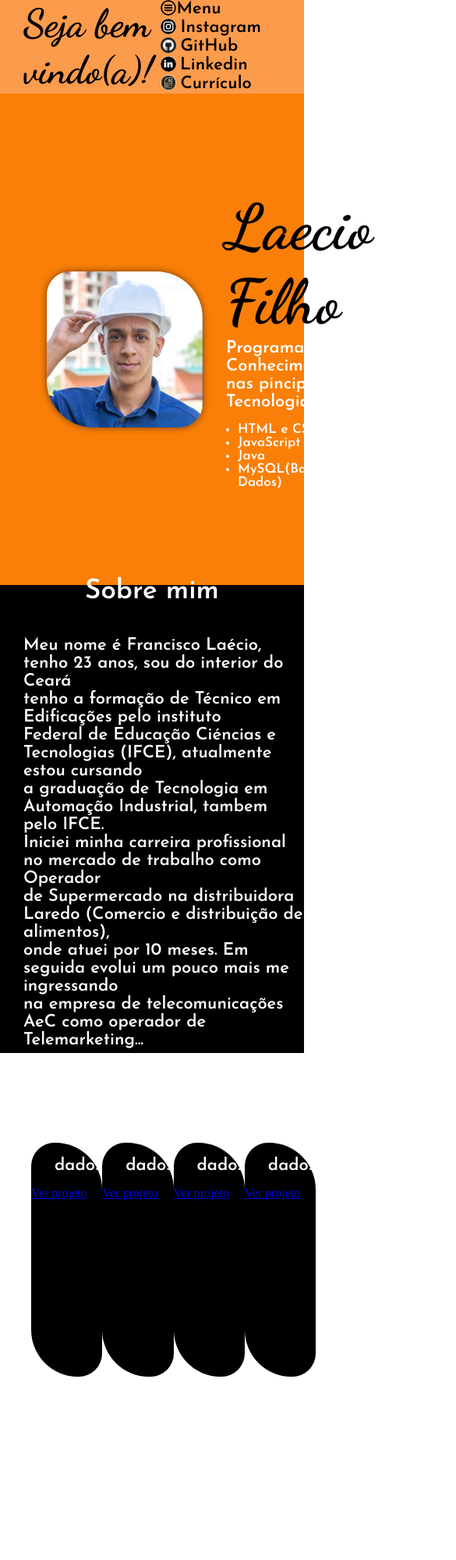
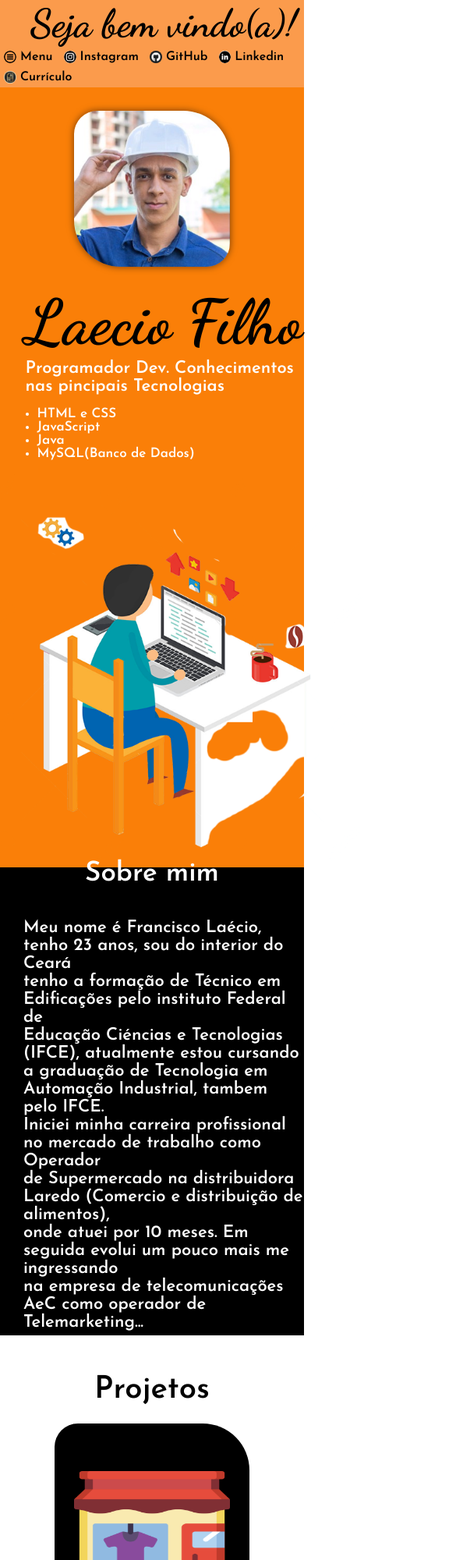
Before and after one commit to LaecioFillho/Site-Laecio-2.0, a plain HTML site: page Codigo/index.html in a window 390 px wide. Shown: the top 2000 px of the page at 78% size, 585 px wide, since content can reach past the window. Before the commit the page ends 1850 px from the top, so only its background shows below. Drawn offline with Linux system fonts and the light colour scheme.

Commit message:
Versão 0.0.5
Deixando site responsivo para varias telas

```diff
--- a/Codigo/index.html
+++ b/Codigo/index.html
@@ -5,6 +5,7 @@
     <meta charset="UTF-8">
     <meta name="viewport" content="width=device-width, initial-scale=1.0">
     <link rel="stylesheet" href="style.css">
+    <link rel="stylesheet" href="media.css">
     <title>Programador Laecio Filho</title>
 </head>
 
@@ -13,7 +14,12 @@
         <h1>Seja bem vindo(a)!</h1>
         <nav>
             <ul>
-                <li><img src="Imagens/iconeMenu2.png" alt="ícone menu">Menu</li>
+                <li><img class="img-icone-menu" src="Imagens/iconeMenu2.png" alt="ícone menu"> <a href="#">Menu
+                    <ul class="menu">
+                        <li>sobre mim</li>
+                        <li>Projetos</li>
+                    </ul>
+                </a></li>
                 <li><img src="Imagens/Instagram.png" alt="ícone"><a href="https://instagram.com/laeciofillho?igshid=OGQ5ZDc2ODk2ZA==" rel="external" target="_blank">Instagram</a></li>
                 <li><img src="Imagens/GitHub.png" alt="ícone"><a href="https://github.com/LaecioFillho" rel="external" target="_blank">GitHub</a></li>
                 <li><img src="Imagens/Linkedin.png" alt="ícone"><a href="https://www.linkedin.com/in/laeciofillho" rel="external" target="_blank">Linkedin</a></li>
@@ -45,8 +51,8 @@
             <article>
                 <h2>Sobre mim</h2>
                 <p>Meu nome é Francisco Laécio, tenho 23 anos, sou do interior do Ceará <br>
-                tenho a formação de Técnico em Edificações pelo instituto <br>
-                Federal de Educação Ciéncias e Tecnologias (IFCE), atualmente estou cursando <br>
+                tenho a formação de Técnico em Edificações pelo instituto
+                Federal de <br> Educação Ciéncias e Tecnologias (IFCE), atualmente estou cursando <br>
                 a graduação de Tecnologia em Automação Industrial, tambem pelo IFCE. <br>
                 Iniciei minha carreira profissional no mercado de trabalho como Operador <br>de Supermercado na distribuidora Laredo (Comercio e distribuição de alimentos),<br> onde atuei por 10 meses. Em seguida evolui um pouco mais me ingressando <br>na empresa de telecomunicações AeC como operador de Telemarketing... </p>
             </article>
@@ -55,22 +61,22 @@
             <h2>Projetos</h2>
             <div class="cx-main-projetcs">
                 <div class="cx-projects">
-                    <img src="" alt="">
+                    <img class="img-projects" src="Imagens/loja-roupas.png" alt="">
                     <p>dados</p>
                     <a href="#">Ver projeto</a>
                 </div>
                 <div class="cx-projects">
-                    <img src="" alt="">
+                    <img class="img-projects" src="" alt="">
                     <p>dados</p>
                     <a href="#">Ver projeto</a>
                 </div>
                 <div class="cx-projects">
-                    <img src="" alt="">
+                    <img class="img-projects" src="" alt="">
                     <p>dados</p>
                     <a href="#">Ver projeto</a>
                 </div>
                 <div class="cx-projects">
-                    <img src="" alt="">
+                    <img class="img-projects" src="Imagens/Android.webp" alt="">
                     <p>dados</p>
                     <a href="#">Ver projeto</a>
                 </div>
--- /dev/null
+++ b/Codigo/media.css
@@ -0,0 +1,41 @@
+@media screen and (max-width: 760px){
+
+
+    /*Cabecalho*/
+
+    header{
+        flex-direction: column;
+    }
+
+    header li{
+        margin: 5px;
+        font-size: 16px;
+        justify-content: center;
+    }
+
+    header ul img{
+        height: 16px;
+    }
+
+    /*Corpo parte 1*/
+
+    .apresentação{
+        flex-direction: column;
+        align-items: center;
+        height: 1000px;
+        padding: 0px;
+    }
+
+    /*Corpo parte 3*/
+
+    .cx-main-projetcs{
+        flex-direction: column;
+        align-items: center;
+        padding: 1%;
+    }
+
+    .cx-projects{
+        margin: 10px;
+    }
+
+}
--- a/Codigo/style.css
+++ b/Codigo/style.css
@@ -10,12 +10,9 @@
     padding: 0px;
 }
 
+/*Cabecalho*/
 header{
     background-color: #fa7508b8;
-}
-
-/*Cabecalho*/
-header{
     display: flex;
     align-items: center;
     justify-content: space-between;
@@ -40,6 +37,14 @@ header li{
 header ul img{
     height: 20px;
     border-radius: 50% ;
+}
+
+.menu{
+    display: none;
+}
+
+.menu:hover{
+    display: flex;
 }
 
 header li a{
@@ -90,6 +95,7 @@ a:hover{
 }
 
 p{
+
     font-family: 'Josefin Sans', sans-serif;
     margin-left: 30px;
     margin-bottom: 15px;
@@ -119,8 +125,20 @@ h2{
 /*Corpo parte 3*/
 
 .projects{
+    padding: 40px;
     height: 500px;
     background-color: white;
+}
+
+.projects h2{
+    color: black;
+    margin: 10px;
+    padding: 0px;
+    font-size: 40px;
+}
+
+.projects p{
+    margin: 10px;
 }
 
 .cx-main-projetcs{
@@ -131,7 +149,32 @@ h2{
 
 .cx-projects{
     background-color: black;
+    width: 250px;
+    height: 350px;
+    border-radius: 30px 60px;
+    display: flex;
+    flex-direction: column;
+    align-items: center;
+    justify-content: center;
+}
+
+.img-projects{
     width: 200px;
-    height: 300px;
-    border-radius: 30px 60px;
+    height: 150px;
 }
+
+.projects a{
+    padding: 10px;
+    border-radius: 20px;
+    text-decoration: none;
+    color: black;
+    background-color: white;
+    font-family: 'Josefin Sans', sans-serif;
+    font-weight: 700;
+    transition: 0.5s;
+}
+
+.projects a:hover{
+    background-color: #FA7F08;
+    transition: 0.5s;
+}
```
Also changed, not shown: Codigo/Imagens/Android.webp (added), Codigo/Imagens/loja-roupas.png (added).
